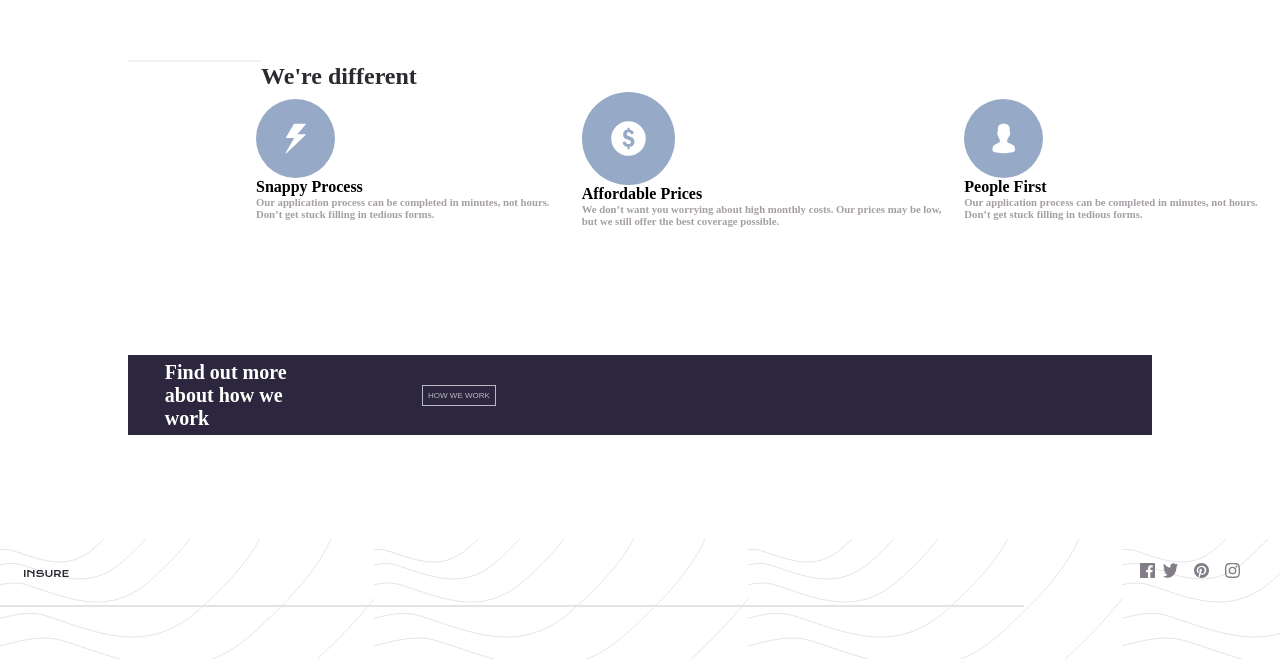
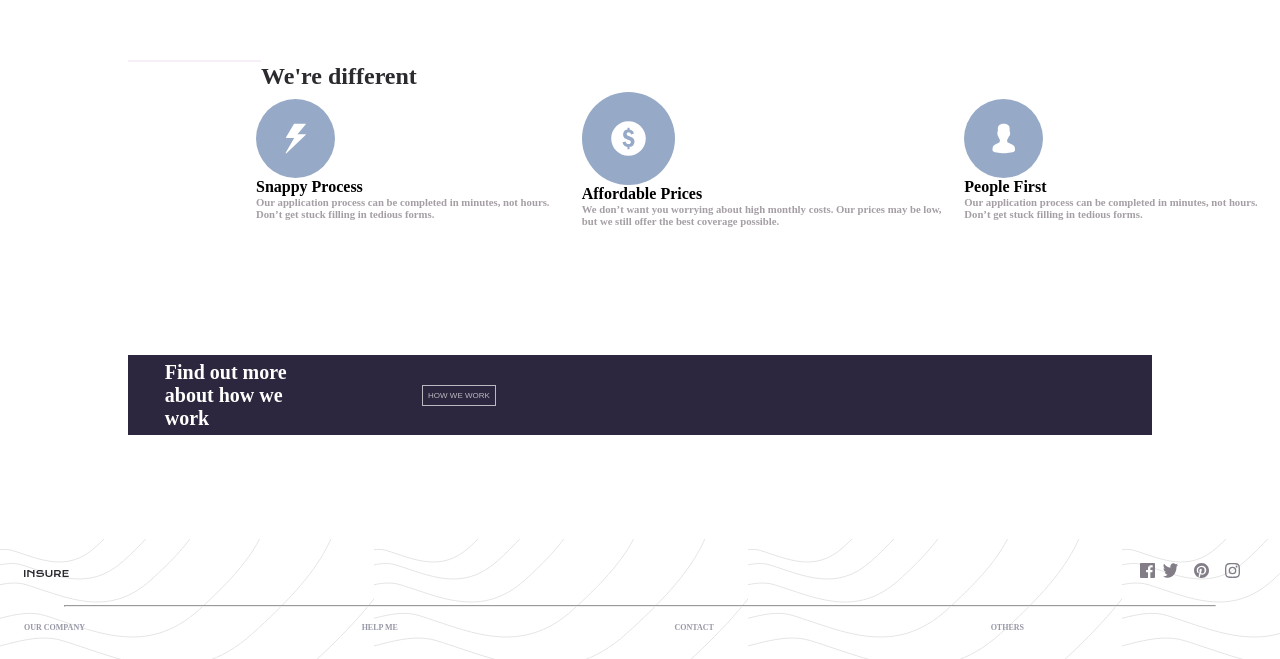
Before and after one commit to SineMag/Task8.2-UI-Challenge, a React (Vite) app: page / in a window 1280 px wide. Shown: the part 436-1095 px from the top of the page. Built offline with nearby package versions, Linux system fonts and the light colour scheme.

Commit message:
added the footer navigation bar.

```diff
--- a/src/App.css
+++ b/src/App.css
@@ -100,20 +100,10 @@ hr {
   margin-top: 6.5rem;
 }
 
-/*
-.insureImage {
-  background-image: url(./assets/insure-landing-page-master/images/logo.svg);
-  background-repeat: no-repeat;
-  background-position: start;
-  background-size: contain;
+.bottomnav {
+  display: flex;
+  /* justify-content: space-between;
+  align-items: center; */
+  flex-direction: row;
 
-} */
-
-/* .socialIcons {
-  border: 2px solid red;
-  width: 0%;
-  display: flex;
-  flex-direction: row;
-  justify-content: end;
-  align-items: center;
-} */
+}
--- a/src/App.tsx
+++ b/src/App.tsx
@@ -51,12 +51,10 @@ function App() {
             <Subheading />
           </div>
 
-          <div className="bottomNav">
-            <ListNav />
-          </div>
           <footer className="footer">
             <SocialIcons />
             <Line />
+            <ListNav />
           </footer>
         </div>
       </div>
--- a/src/components/bottomSection/footer/Line.tsx
+++ b/src/components/bottomSection/footer/Line.tsx
@@ -3,14 +3,14 @@ import React from 'react'
 export default function Line() {
   return (
     <>
-    <div>
-    <hr style={{
-      border: "0.5px solid #e4e3e3ff",
-      width: '80%',
-      display:'flex',
-      justifyContent:'center',
-      alignContent:'center',
-    }} />
+    <div  >
+    <hr
+    style={{
+        width: "90%",
+        display: "block",
+        margin: "auto",
+
+    }}/>
     </div>
     </>
   )
--- a/src/components/bottomSection/footer/ListNav.tsx
+++ b/src/components/bottomSection/footer/ListNav.tsx
@@ -1,18 +1,35 @@
-import React from 'react'
-import Image from '../../../assets/insure-landing-page-master/images/logo.svg'
+import React from "react";
+import Image from "../../../assets/insure-landing-page-master/images/logo.svg";
 export default function ListNav() {
   return (
     <div>
-
-        <div className="logo">
-
-        </div>
-      {/* <ul>
-        <li>Home</li>
-        <li>About</li>
-        <li>Services</li>
-        <li>Contact</li>
-      </ul> */}
+      <div className="bottomnav">
+        <ul
+          style={{
+            color: "hsl(233, 8%, 62%)",
+            fontSize: "8px",
+            listStyleType: "none",
+            height: "5vh",
+            width: "80%",
+            display: "flex",
+            justifyContent: "space-between",
+            alignItems: "center",
+            flexDirection: "row",
+            boxSizing: "border-box",
+          }}
+        >
+          <li
+            style={{
+              paddingLeft: "1.5rem",
+            }}
+          >
+            OUR COMPANY
+          </li>
+          <li>HELP ME</li>
+          <li>CONTACT</li>
+          <li>OTHERS</li>
+        </ul>
+      </div>
     </div>
-  )
+  );
 }
```
